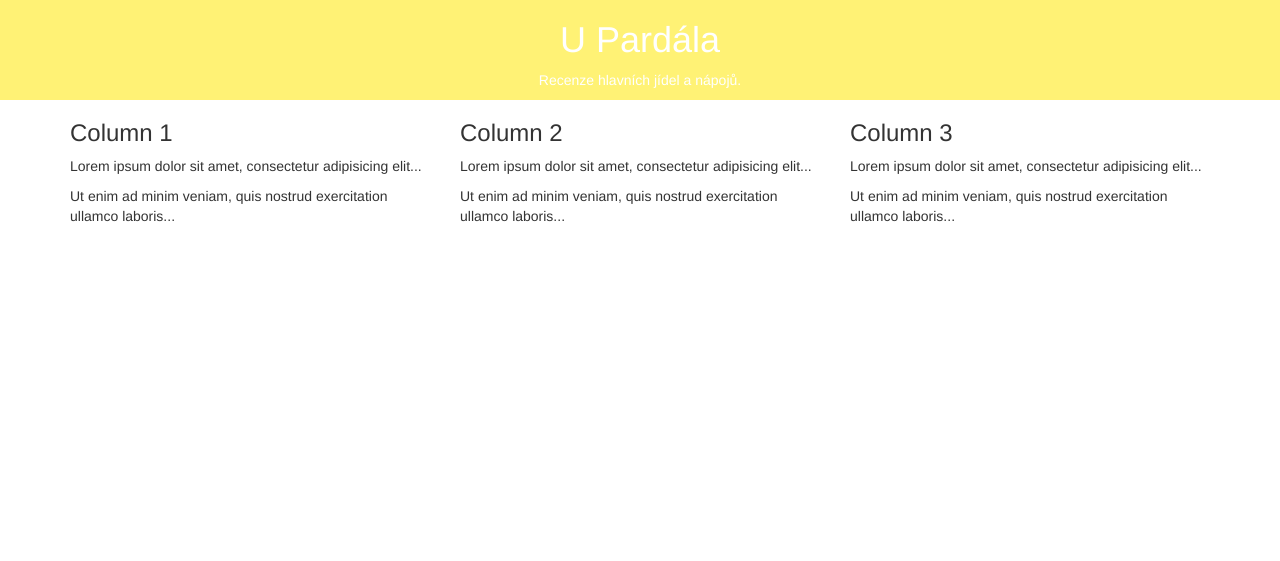
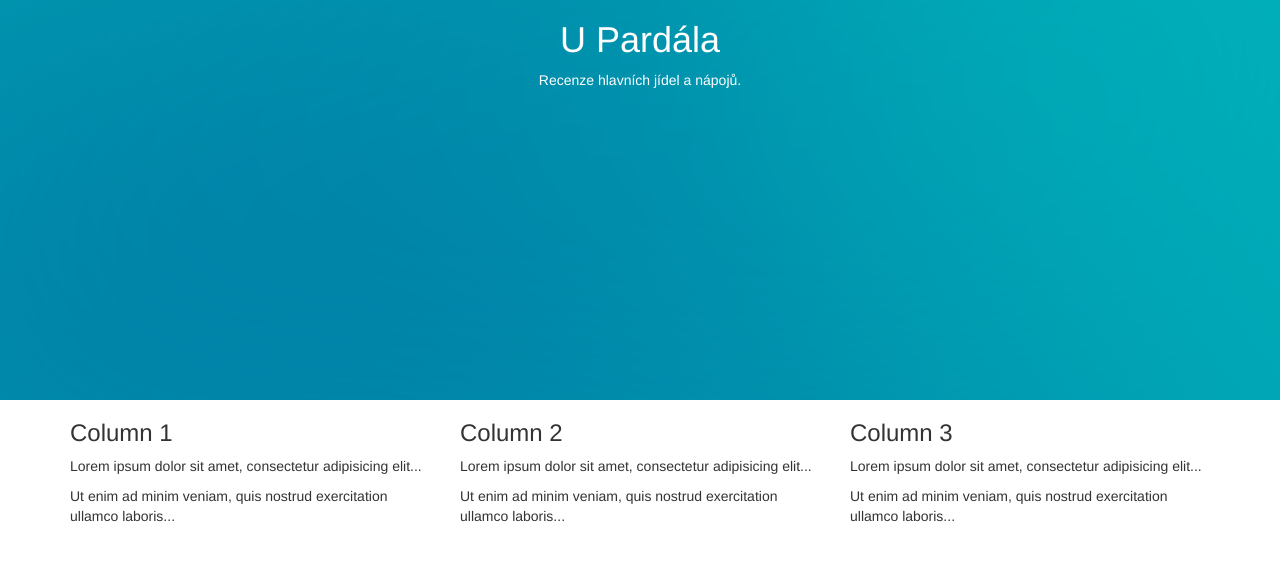
Before and after one commit to LUK-cze/KIV-WEB, a PHP site: page / in a window 1280 px wide. Shown: the top 561 px of the page. Run offline with PHP 8.4, Linux system fonts and the light colour scheme.

Commit message:
Update css.css
V2

```diff
--- a/css/css.css
+++ b/css/css.css
@@ -1,3 +1,9 @@
 .hero{
-    background-color: #FFF275;
+    aspect-ratio: 960/300;
+    width: 100%;
+    background-repeat: no-repeat;
+    background-position: center;
+    background-size: cover;
+
+    background-image: url('../svg/hero.svg');
 }
```
